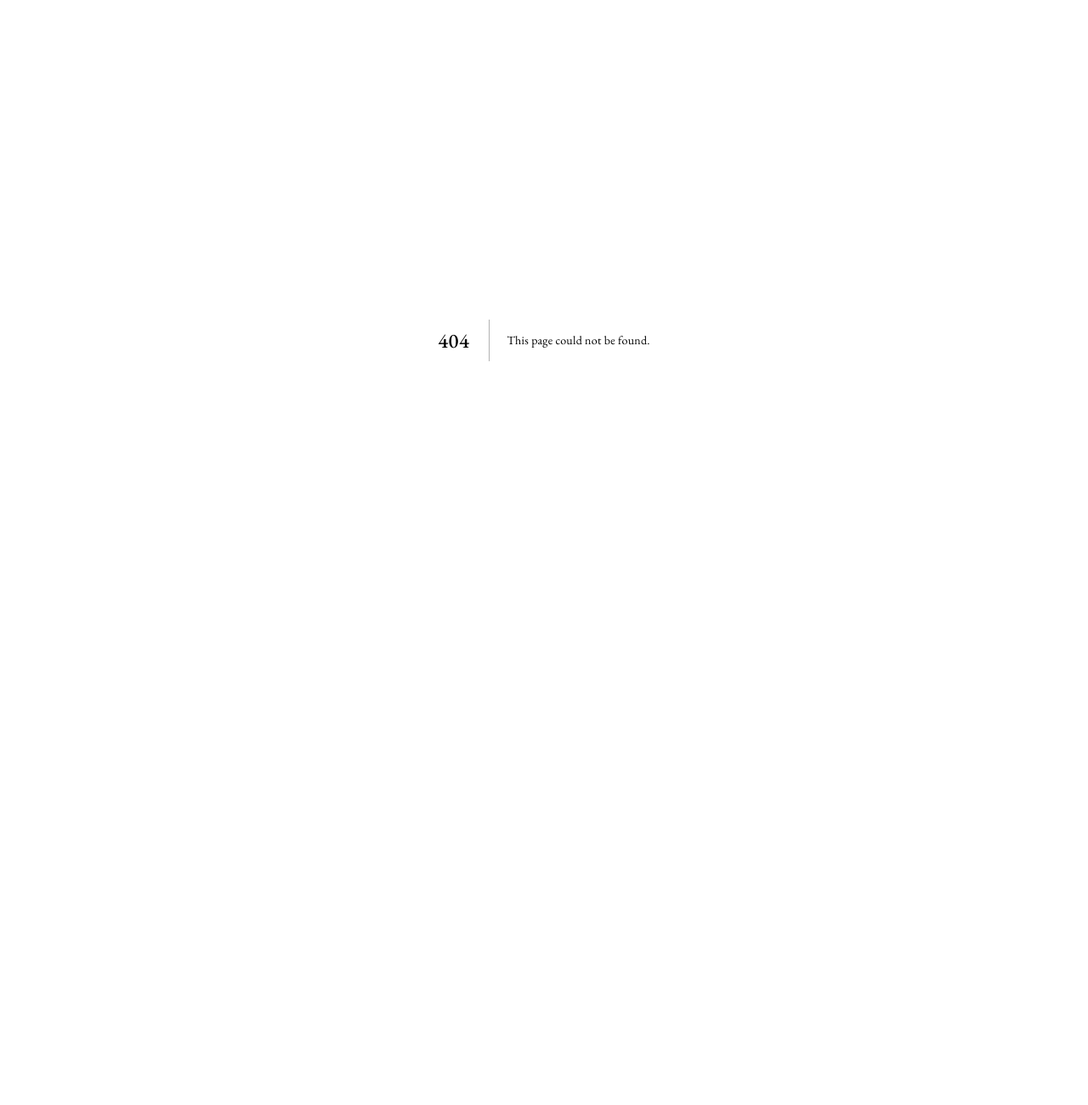
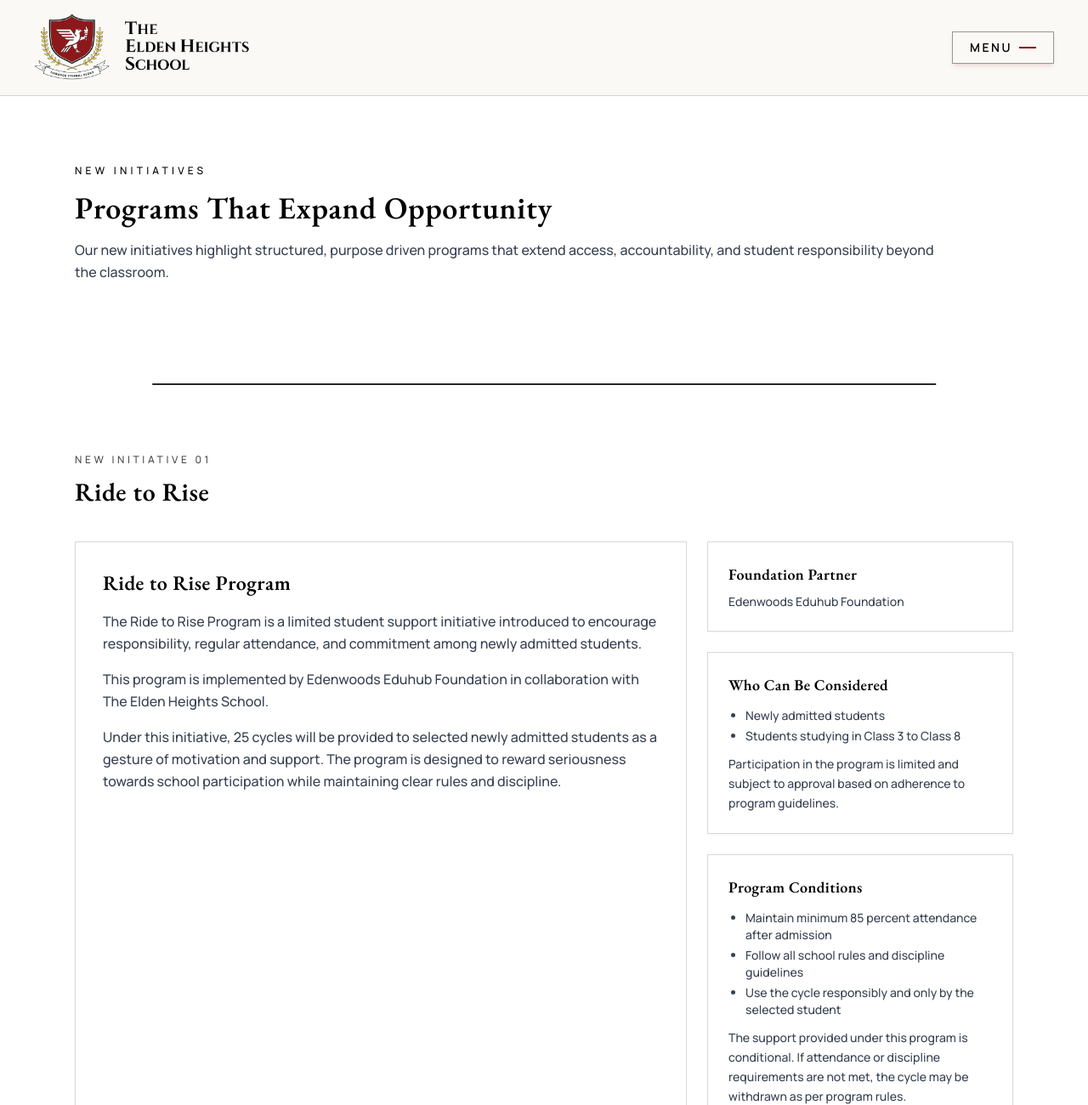
Before and after one commit to imagicity-stack/Mount-Litera-Website, a Next.js app: page /new-initiatives in a window 1280 px wide. Before the commit this address had no page. Shown: the top 1300 px of the page at 85% size. Before the commit the page ends 800 px from the top, so only its background shows below. Built offline with nearby package versions, Linux system fonts and the light colour scheme.

Commit message:
Update Ride to Rise program details

```diff
--- a/components/Navbar.js
+++ b/components/Navbar.js
@@ -25,6 +25,14 @@ const navItems = [
       { label: 'Awards And Recognition', href: '/awards-and-recognition' },
       { label: 'BEYOND Academics', href: '/beyond-academics' },
       { label: 'Accreditation', href: '/core#accreditation' }
+    ]
+  },
+  {
+    label: 'New Initiatives',
+    href: '/new-initiatives',
+    subItems: [
+      { label: 'New Initiatives', href: '/new-initiatives' },
+      { label: 'Ride to Rise', href: '/new-initiatives#ride-to-rise' }
     ]
   },
   {
--- /dev/null
+++ b/pages/new-initiatives.js
@@ -0,0 +1,120 @@
+import Seo from '@/components/Seo';
+import Navbar from '@/components/Navbar';
+import Footer from '@/components/Footer';
+
+const rideToRiseDetails = {
+  overview:
+    'The Ride to Rise Program is a limited student support initiative introduced to encourage responsibility, regular attendance, and commitment among newly admitted students.',
+  implementation:
+    'This program is implemented by Edenwoods Eduhub Foundation in collaboration with The Elden Heights School.',
+  support:
+    'Under this initiative, 25 cycles will be provided to selected newly admitted students as a gesture of motivation and support. The program is designed to reward seriousness towards school participation while maintaining clear rules and discipline.',
+  eligibility: ['Newly admitted students', 'Students studying in Class 3 to Class 8'],
+  eligibilityNote:
+    'Participation in the program is limited and subject to approval based on adherence to program guidelines.',
+  conditions: [
+    'Maintain minimum 85 percent attendance after admission',
+    'Follow all school rules and discipline guidelines',
+    'Use the cycle responsibly and only by the selected student'
+  ],
+  conditionsNote:
+    'The support provided under this program is conditional. If attendance or discipline requirements are not met, the cycle may be withdrawn as per program rules.',
+  important: [
+    'Only 25 cycles are available under this program',
+    'Participation is not automatic for all admissions',
+    'Selection is done after admission confirmation',
+    'Meeting eligibility conditions does not guarantee selection',
+    'Final approval rests with Edenwoods Eduhub Foundation.'
+  ],
+  approach:
+    'The Ride to Rise Program reflects the institution’s belief that student support should be structured, accountable, and purpose driven. The initiative focuses on encouraging commitment and responsibility while ensuring that institutional standards remain uncompromised.',
+  finalLine: 'Limited support. Clear rules. Responsible students.'
+};
+
+export default function NewInitiativesPage() {
+  return (
+    <>
+      <Seo path="/new-initiatives" />
+      <div className="min-h-screen bg-white text-gray-800 flex flex-col">
+        <Navbar />
+        <main className="flex-1">
+          <section className="section-divider bg-ivory/80">
+            <div className="max-w-6xl mx-auto px-6 py-16 md:py-20 space-y-6">
+              <div className="space-y-4 max-w-5xl">
+                <p className="text-xs uppercase tracking-[0.35em] text-black">New Initiatives</p>
+                <h1 className="text-4xl font-semibold text-black">Programs That Expand Opportunity</h1>
+                <p className="text-gray-700 leading-relaxed">
+                  Our new initiatives highlight structured, purpose driven programs that extend access, accountability,
+                  and student responsibility beyond the classroom.
+                </p>
+              </div>
+            </div>
+          </section>
+
+          <section id="ride-to-rise" className="py-16 md:py-20 bg-white">
+            <div className="max-w-6xl mx-auto px-6 space-y-10">
+              <div className="space-y-3">
+                <p className="text-xs uppercase tracking-[0.3em] text-black/70">New Initiative 01</p>
+                <h2 className="text-3xl font-semibold text-black">Ride to Rise</h2>
+              </div>
+
+              <div className="grid gap-6 lg:grid-cols-[minmax(0,2fr)_minmax(0,1fr)]">
+                <div className="border border-black/15 bg-ivory/70 p-8 space-y-4 shadow-sm">
+                  <h3 className="text-2xl font-semibold text-black">Ride to Rise Program</h3>
+                  <p className="text-gray-700 leading-relaxed">{rideToRiseDetails.overview}</p>
+                  <p className="text-gray-700 leading-relaxed">{rideToRiseDetails.implementation}</p>
+                  <p className="text-gray-700 leading-relaxed">{rideToRiseDetails.support}</p>
+                </div>
+
+                <div className="space-y-6">
+                  <div className="border border-black/15 bg-ivory/80 p-6 space-y-2 shadow-sm">
+                    <h4 className="text-lg font-semibold text-black">Foundation Partner</h4>
+                    <p className="text-sm text-gray-700">Edenwoods Eduhub Foundation</p>
+                  </div>
+                  <div className="border border-black/15 bg-ivory/80 p-6 space-y-3 shadow-sm">
+                    <h4 className="text-lg font-semibold text-black">Who Can Be Considered</h4>
+                    <ul className="list-disc pl-5 text-sm text-gray-700 space-y-1">
+                      {rideToRiseDetails.eligibility.map((item) => (
+                        <li key={item}>{item}</li>
+                      ))}
+                    </ul>
+                    <p className="text-sm text-gray-700 leading-relaxed">{rideToRiseDetails.eligibilityNote}</p>
+                  </div>
+                  <div className="border border-black/15 bg-ivory/80 p-6 space-y-3 shadow-sm">
+                    <h4 className="text-lg font-semibold text-black">Program Conditions</h4>
+                    <ul className="list-disc pl-5 text-sm text-gray-700 space-y-1">
+                      {rideToRiseDetails.conditions.map((item) => (
+                        <li key={item}>{item}</li>
+                      ))}
+                    </ul>
+                    <p className="text-sm text-gray-700 leading-relaxed">{rideToRiseDetails.conditionsNote}</p>
+                  </div>
+                </div>
+              </div>
+
+              <div className="grid gap-6 md:grid-cols-2">
+                <div className="border border-black/15 bg-ivory/70 p-6 space-y-3 shadow-sm">
+                  <h4 className="text-lg font-semibold text-black">Important Information</h4>
+                  <ul className="list-disc pl-5 text-sm text-gray-700 space-y-1">
+                    {rideToRiseDetails.important.map((item) => (
+                      <li key={item}>{item}</li>
+                    ))}
+                  </ul>
+                </div>
+                <div className="border border-black/15 bg-ivory/70 p-6 space-y-3 shadow-sm">
+                  <h4 className="text-lg font-semibold text-black">Our Approach</h4>
+                  <p className="text-sm text-gray-700 leading-relaxed">{rideToRiseDetails.approach}</p>
+                </div>
+              </div>
+
+              <div className="border border-black/15 bg-midnight p-6 text-center text-parchment shadow-sm">
+                <p className="text-sm uppercase tracking-[0.25em]">{rideToRiseDetails.finalLine}</p>
+              </div>
+            </div>
+          </section>
+        </main>
+        <Footer />
+      </div>
+    </>
+  );
+}
```
Also changed, not shown: 1 other file (tests, documents, lock files or other folders).
